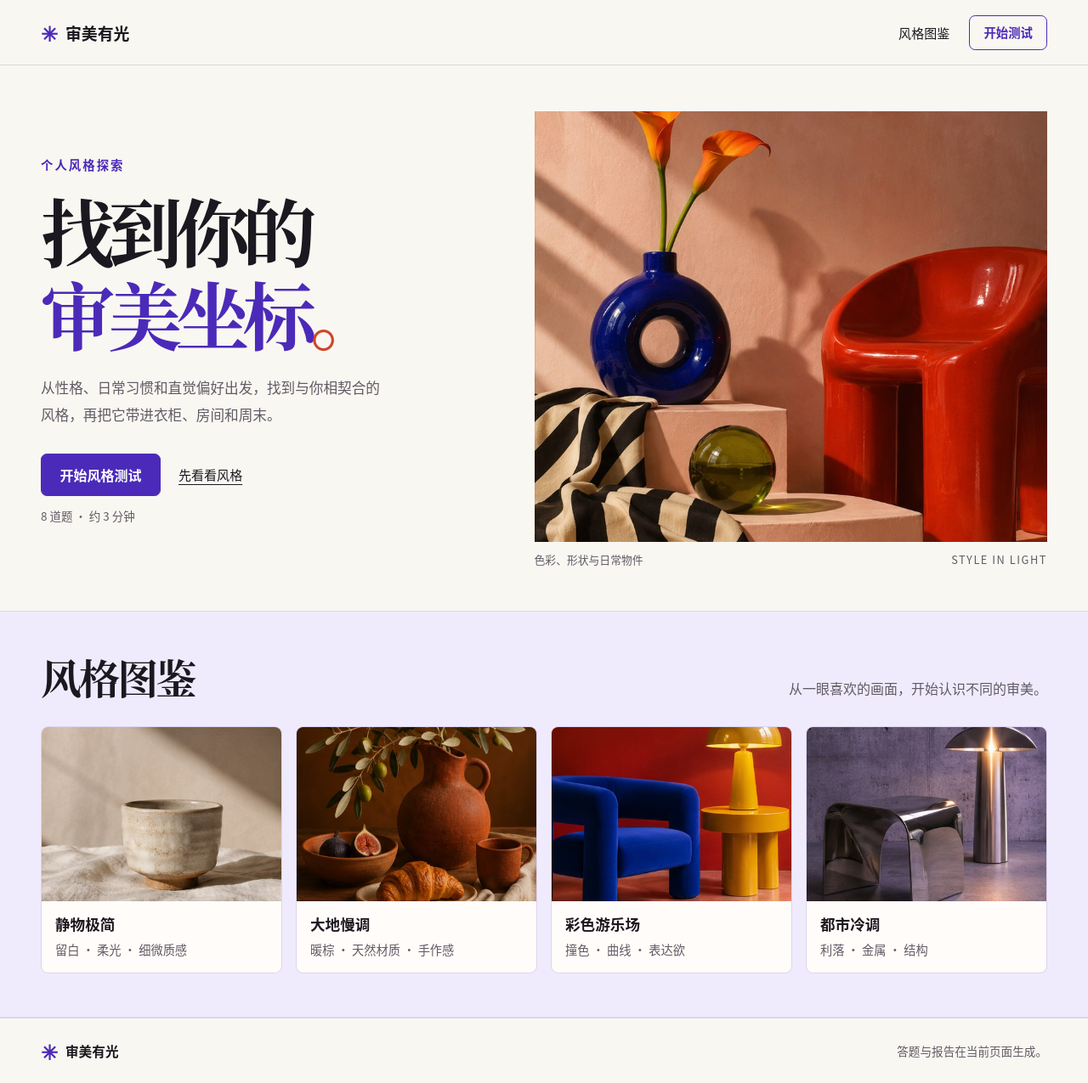
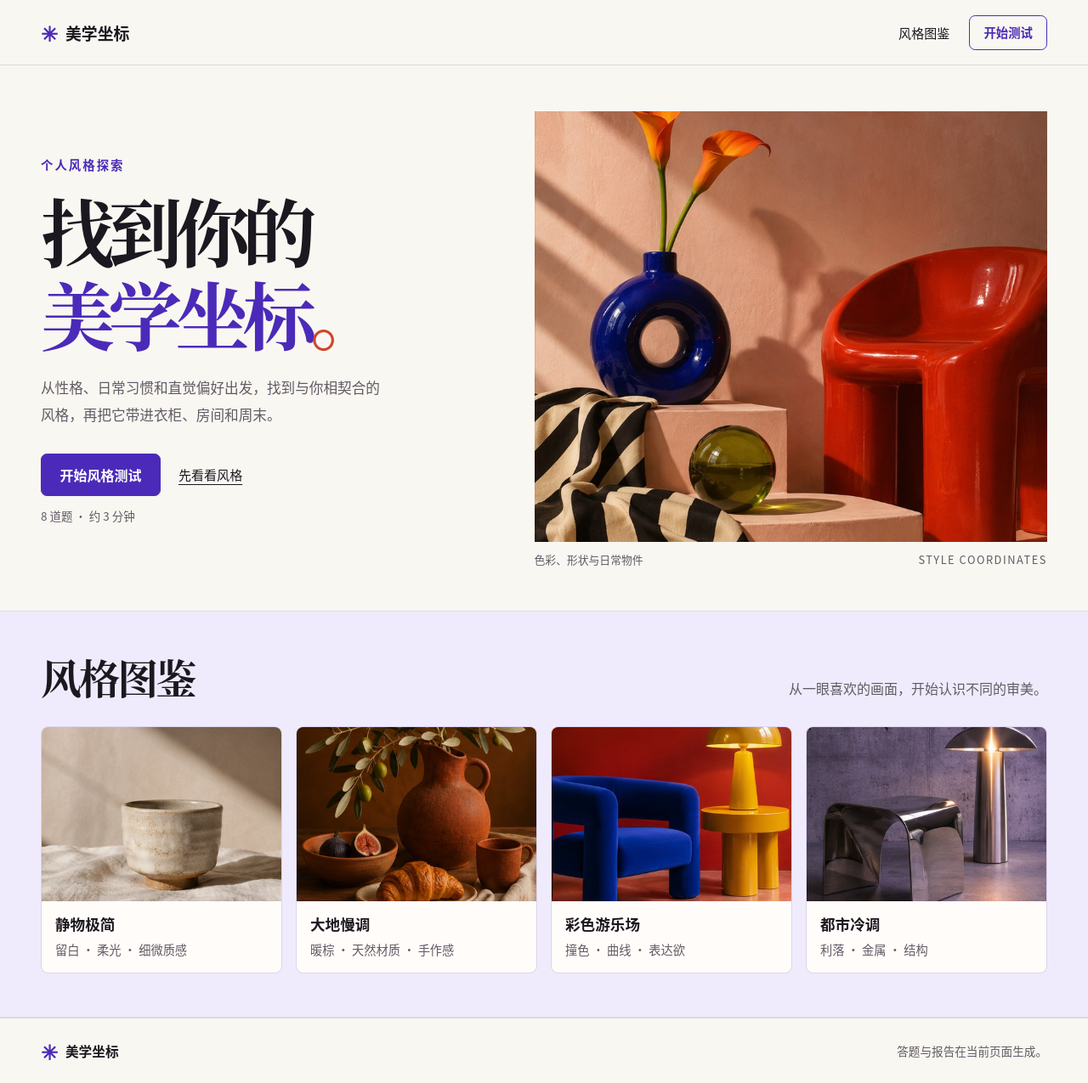
Before and after one commit to GoldfishJinyu/style-in-light, a plain HTML site: page dist/index.html in a window 1280 px wide. Shown: the whole page at 85% size. Drawn offline with Linux system fonts and the light colour scheme.

Commit message:
Rename the website to 美学坐标

```diff
--- a/dist/index.html
+++ b/dist/index.html
@@ -5,7 +5,7 @@
   <meta name="viewport" content="width=device-width, initial-scale=1">
   <meta name="description" content="从性格和审美偏好出发，发现自己喜欢的风格。">
   <meta name="theme-color" content="#f9f7f1">
-  <title>审美有光 · 个人风格探索</title>
+  <title>美学坐标 · 个人风格探索</title>
   <link rel="stylesheet" href="style.css">
   <script src="app.js" defer></script>
 </head>
@@ -13,7 +13,7 @@
   <a class="skip" href="#main">跳到主要内容</a>
   <header class="site-header">
     <div class="wrap topbar">
-      <a href="#home" class="brand"><span aria-hidden="true">✳</span> 审美有光</a>
+      <a href="#home" class="brand"><span aria-hidden="true">✳</span> 美学坐标</a>
       <nav aria-label="主导航">
         <a class="nav-library" href="#styles">风格图鉴</a>
         <a id="nav-quiz" class="button outline small" href="#quiz">开始测试</a>
@@ -25,14 +25,14 @@
       <div class="wrap hero">
         <div class="hero-copy">
           <p class="eyebrow">个人风格探索</p>
-          <h1>找到你的<br><em>审美坐标<span>。</span></em></h1>
+          <h1>找到你的<br><em>美学坐标<span>。</span></em></h1>
           <p class="lede">从性格、日常习惯和直觉偏好出发，找到与你相契合的风格，再把它带进衣柜、房间和周末。</p>
           <div class="hero-actions"><a class="button" href="#quiz">开始风格测试</a><a class="text-link" href="#styles">先看看风格</a></div>
           <p class="micro">8 道题 · 约 3 分钟</p>
         </div>
         <figure class="hero-figure">
           <div class="hero-image" role="img" aria-label="橙色花朵、钴蓝花器和红色座椅组成的室内静物"></div>
-          <figcaption><span>色彩、形状与日常物件</span><span lang="en">STYLE IN LIGHT</span></figcaption>
+          <figcaption><span>色彩、形状与日常物件</span><span lang="en">STYLE COORDINATES</span></figcaption>
         </figure>
       </div>
       <section class="library" id="styles" aria-labelledby="library-title">
@@ -52,6 +52,6 @@
       <div id="detail-content"></div>
     </section>
   </main>
-  <footer><div class="wrap footer-inner"><a class="brand" href="#home"><span aria-hidden="true">✳</span> 审美有光</a><span>答题与报告在当前页面生成。</span></div></footer>
+  <footer><div class="wrap footer-inner"><a class="brand" href="#home"><span aria-hidden="true">✳</span> 美学坐标</a><span>答题与报告在当前页面生成。</span></div></footer>
 </body>
 </html>
```
Also changed, not shown: 1 other file.
